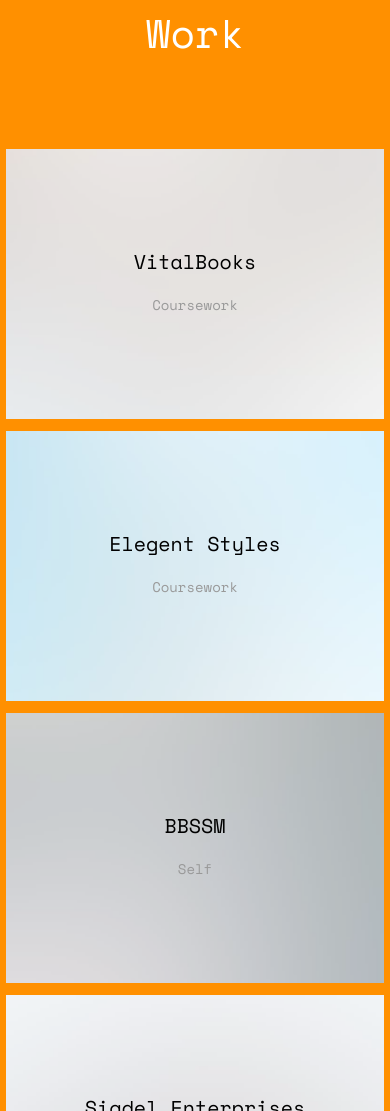
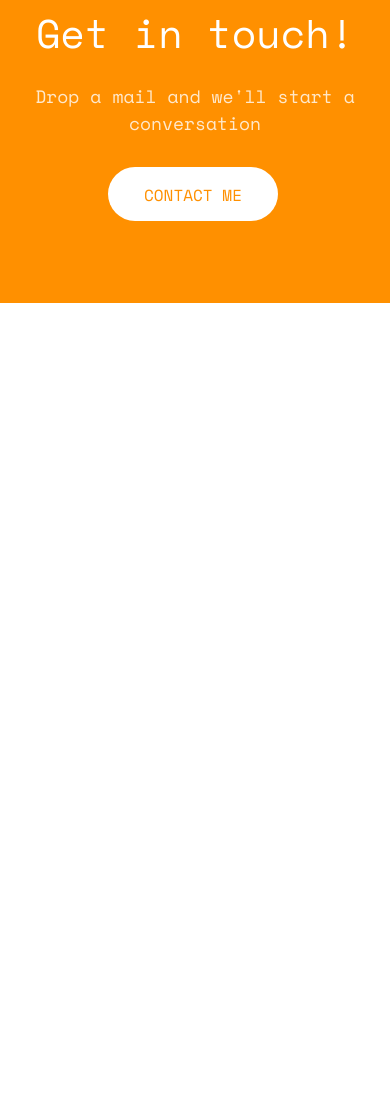
Before and after one commit to sudipsigdel/sudipsigdel.me, a plain HTML site: page index.html in a window 390 px wide. Shown: the part 889-2000 px from the top of the page. After the commit the page ends 1192 px from the top, so only its background shows below. Drawn offline with nearby package versions, Linux system fonts and the light colour scheme; files whose address does not match are found by name.

Commit message:
Redesigned

```diff
--- a/index.html
+++ b/index.html
@@ -89,51 +89,6 @@
 		</div>
 	</header>
 
-	<div id="fh5co-work" class="fh5co-bg-dark">
-		<div class="container">
-			<div class="row animate-box">
-				<div class="col-md-8 col-md-offset-2 text-center fh5co-heading">
-					<h2>Work</h2>
-				</div>
-			</div>
-			<div class="row">
-				<div class="col-md-3 text-center col-padding animate-box">
-					<a href="#" class="work" style="background-image: url(images/portfolio-1.jpg);">
-						<div class="desc">
-							<h3>VitalBooks</h3>
-							<span>Coursework</span>
-						</div>
-					</a>
-				</div>
-				<div class="col-md-3 text-center col-padding animate-box">
-					<a href="#" class="work" style="background-image: url(images/portfolio-2.jpg);">
-						<div class="desc">
-							<h3>Elegent Styles</h3>
-							<span>Coursework</span>
-						</div>
-					</a>
-				</div>
-				<div class="col-md-3 text-center col-padding animate-box">
-					<a href="#" class="work" style="background-image: url(images/portfolio-3.jpg);">
-						<div class="desc">
-							<h3>BBSSM</h3>
-							<span>Self</span>
-						</div>
-					</a>
-				</div>
-				<div class="col-md-3 text-center col-padding animate-box">
-					<a href="#" class="work" style="background-image: url(images/portfolio-4.jpg);">
-						<div class="desc">
-							<h3>Sigdel Enterprises</h3>
-							<span>Self</span>
-						</div>
-					</a>
-				</div>
-			</div>
-		</div>
-	</div>
-
-
 	<div id="fh5co-started" class="fh5co-bg-dark">
 		<div class="overlay"></div>
 		<div class="container">
```
